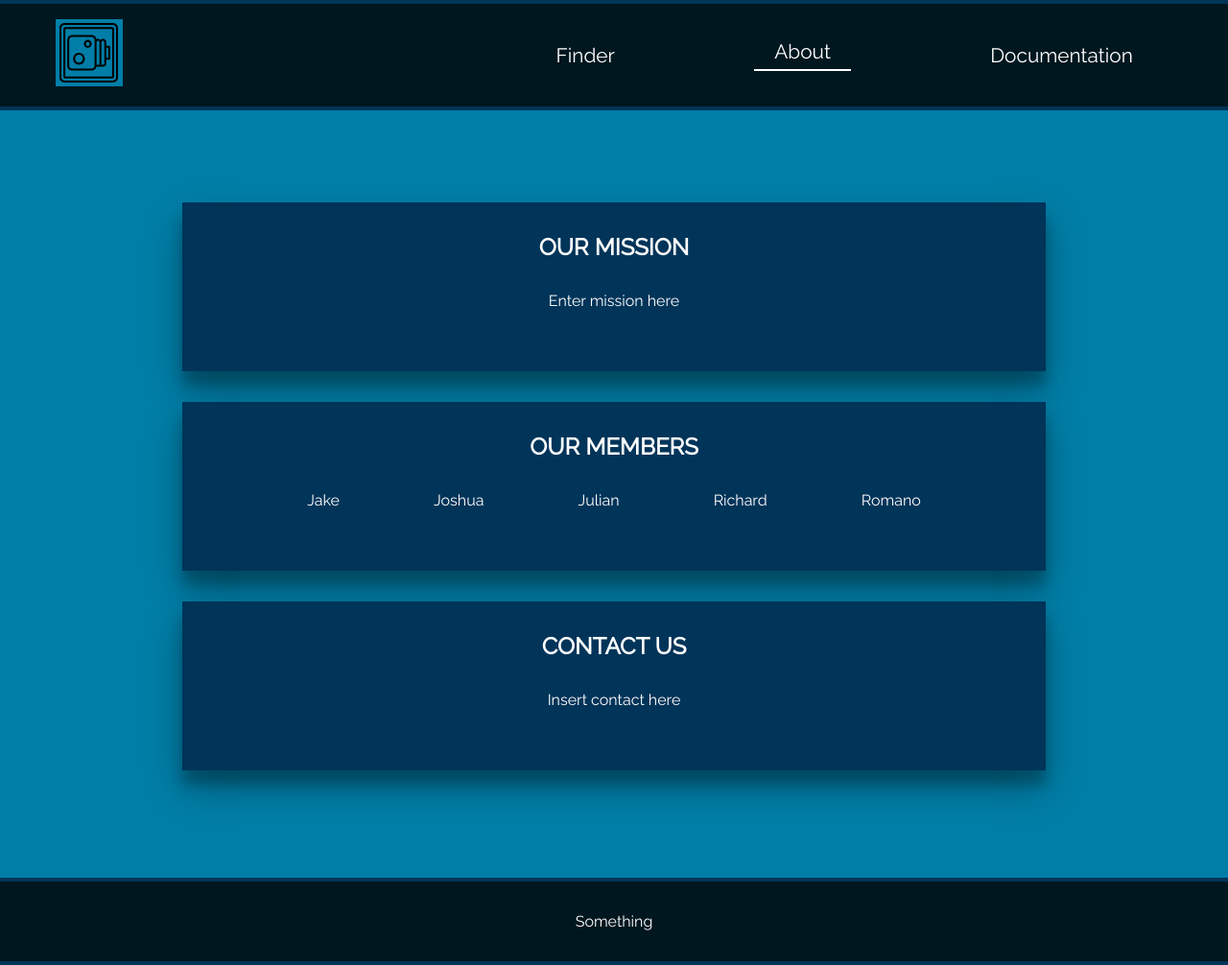
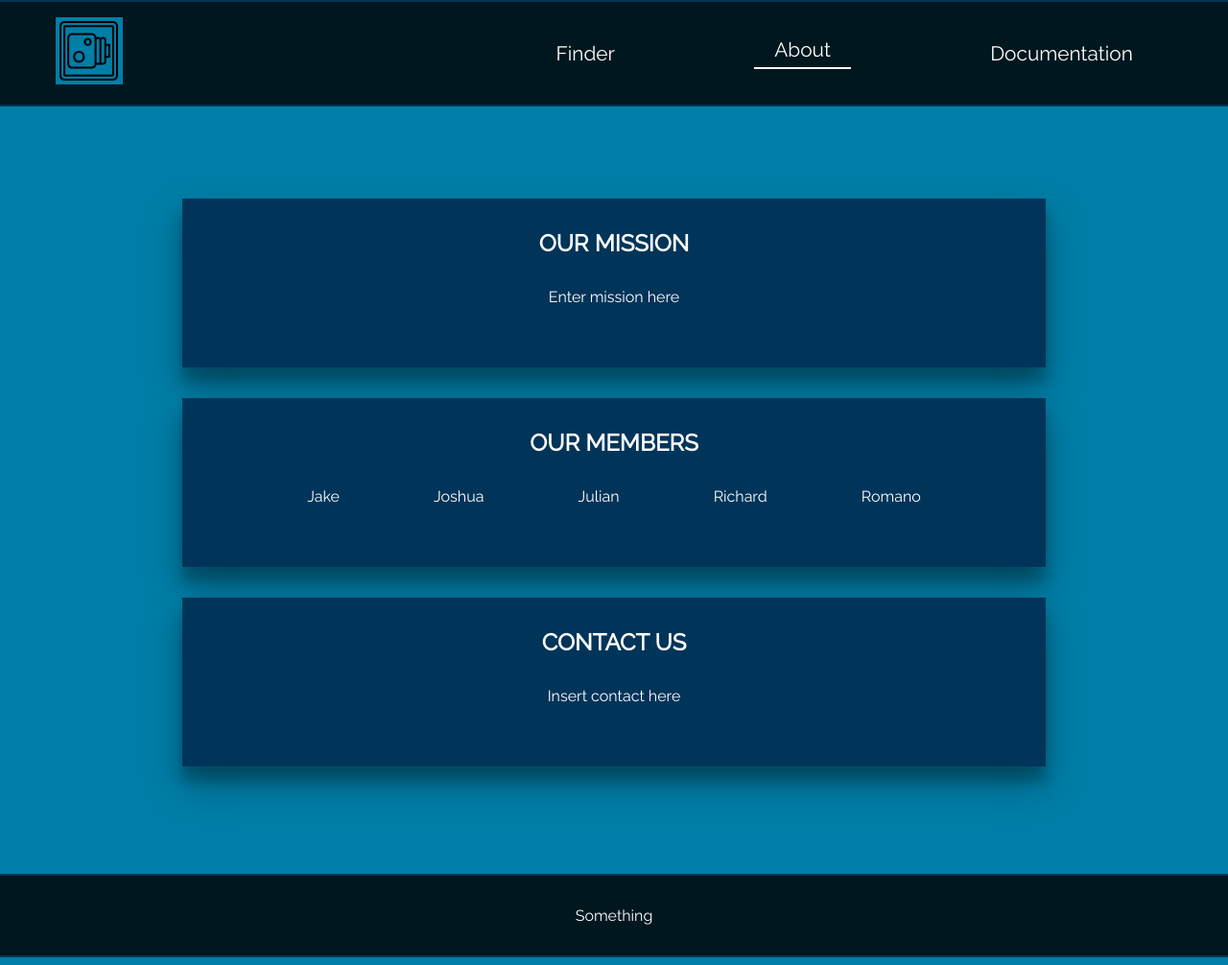
Before and after one commit to julianvazq/traffic-camera-finder, a website: page public/about.html in a window 1280 px wide. Shown: the whole page at 96% size. Drawn offline with Linux system fonts and the light colour scheme.

Commit message:
Minor fixes

```diff
--- a/public/css/about-style.css
+++ b/public/css/about-style.css
@@ -55,8 +55,8 @@ nav {
   padding: 1em;
   top: 0;
   width: 100%;
-  border-top: 4px solid #003459;
-  border-bottom: 4px solid #003459;
+  border-top: 2px solid #003459;
+  border-bottom: 2px solid #003459;
 }
 
 .inner-nav {
@@ -141,8 +141,8 @@ nav {
 footer {
   text-align: center;
   background-color: #00171f;
-  border-top: 4px solid #003459;
-  border-bottom: 4px solid #003459;
+  border-top: 2px solid #003459;
+  border-bottom: 2px solid #003459;
   padding: 2em;
   margin-top: 7em;
 }
--- a/public/js/script.js
+++ b/public/js/script.js
@@ -134,7 +134,7 @@ let selectedInput = "speed";
 document.querySelector(".btn").addEventListener("click", e => {
   if (selectedInput === "speed") {
     loadSpeedCams(e);
-    document.querySelector(".speed=camera-count").style.display = "flex";
+    document.querySelector(".speed-camera-count").style.display = "flex";
     document.querySelector(".red-light-count").style.display = "none";
   } else if (selectedInput === "red light") {
     loadRedLightCams(e);
```
Also changed, not shown: public/index.html (+1 -1 lines).
